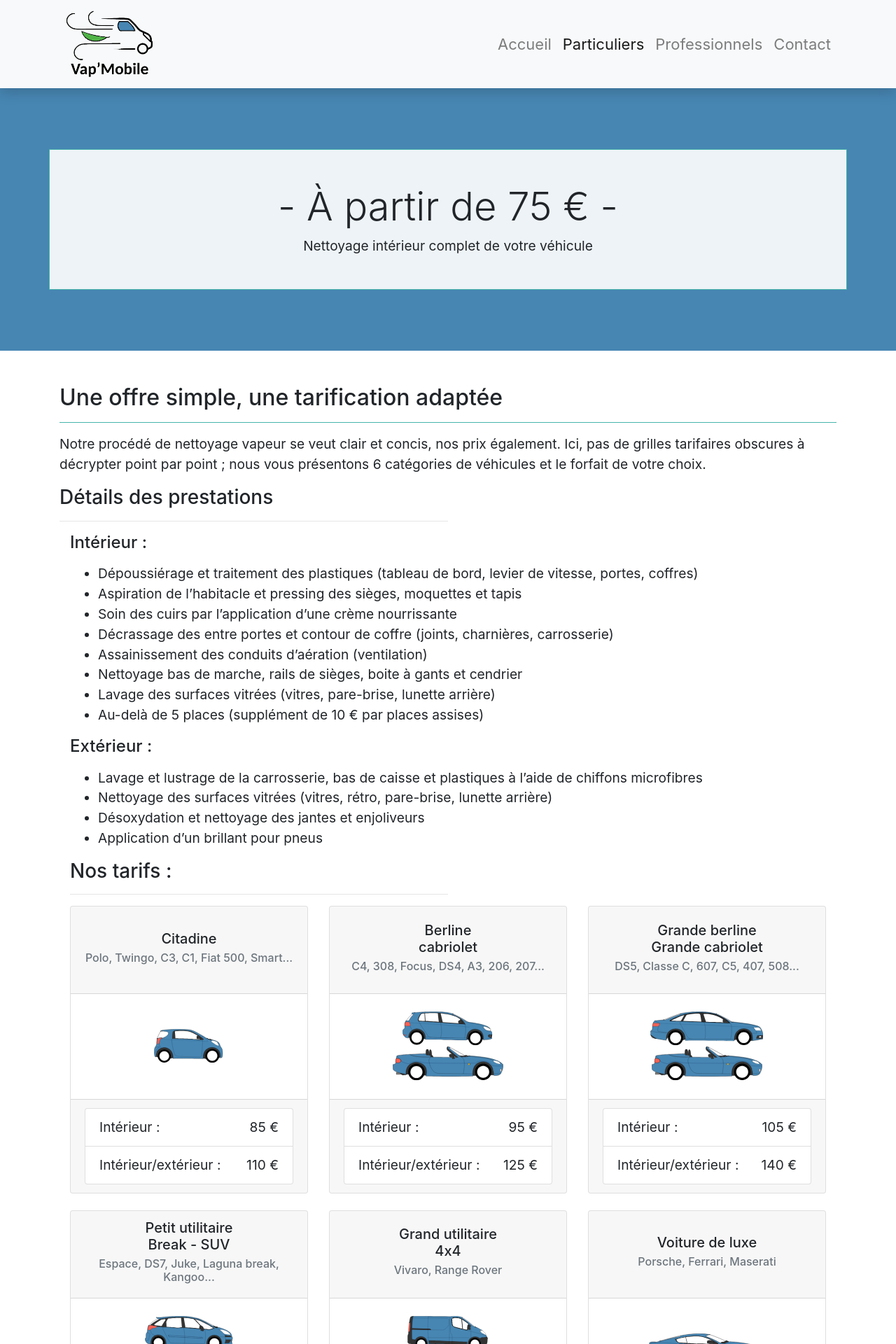
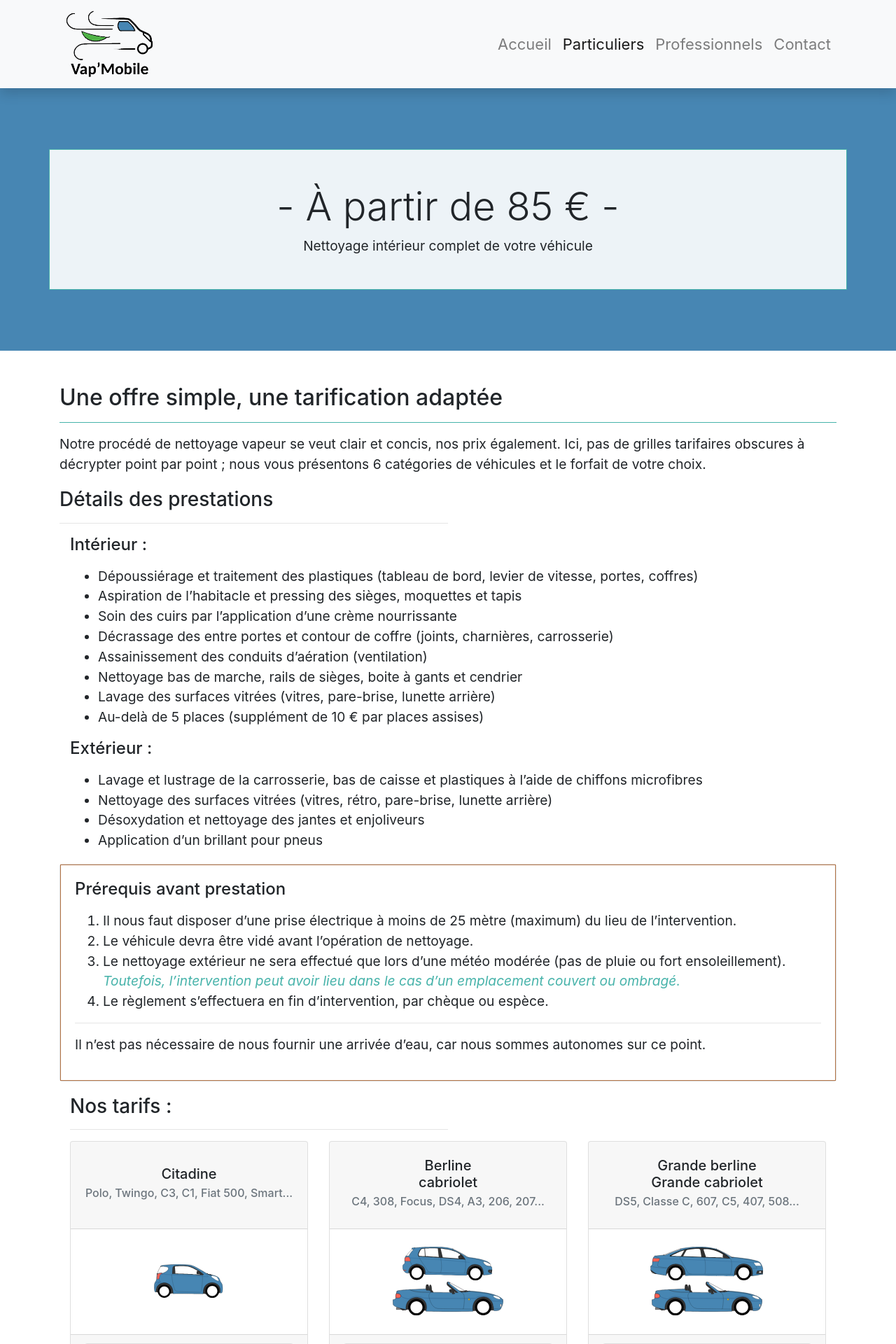
Before and after one commit to l-Aeden-l/vap-mobile, a Jekyll site: the page built from _pages/individual.html, in a window 1280 px wide. Shown: the top 1920 px of the page at 70% size. Built offline with Jekyll 4.4.1, drawn with Linux system fonts in a browser that asks for light colours.

Commit message:
Ajout fichier data 'important.yml' et section 'prérequis avant prestation pour page particulier et pro'

```diff
--- a/_data/home.yml
+++ b/_data/home.yml
@@ -15,7 +15,7 @@ sections:
     text: |
       Des études et des retours sur expérience démontrent que le nettoyage à la vapeur parvient à éliminer 99,99 % des virus dits " enveloppés (sphériques) " tels que la grippe ou encore le Coronavirus. C'est en effet l'action combinée de la pression, de la chaleur et du nettoyage microfibre qui garantit une totale désinfection des surfaces, sans l'aide d'aucun produit chimique. Le procédé consiste à progresser lentement sur les surfaces (~30cm/s), afin que l'action de la vapeur soit optimale.
   summary-cards:
-    title: "En résumé, le procédé est :"
+    title: "En résumé :"
     cards:
       - title: "Éfficace"
         icon : fa-thumbs-up
--- /dev/null
+++ b/_data/important.yml
@@ -0,0 +1,13 @@
+notes:
+  services-prerequisite:
+    title: Prérequis avant prestation
+    text: |
+      1. Il nous faut disposer d'une prise électrique à moins de 25 mètre (maximum) du lieu de l'intervention.
+      2. Le véhicule devra être vidé avant l'opération de nettoyage.
+      3. Le nettoyage extérieur ne sera effectué que lors d'une météo modérée (pas de pluie ou fort ensoleillement).
+      <i class="text-info">Toutefois, l'intervention peut avoir lieu dans le cas d'un emplacement couvert ou ombragé.</i>
+      4. Le règlement s'effectuera en fin d'intervention, par chèque ou espèce.
+
+      ---
+
+      Il n'est pas nécessaire de nous fournir une arrivée d'eau, car nous sommes autonomes sur ce point.
--- a/_data/individual.yml
+++ b/_data/individual.yml
@@ -1,5 +1,5 @@
 header:
-  title: "- À partir de 75 € -"
+  title: "- À partir de 85 € -"
   subtitle: Nettoyage intérieur complet de votre véhicule
 
 sections:
--- a/_pages/individual.html
+++ b/_pages/individual.html
@@ -3,13 +3,15 @@ title: Particuliers
 layout: default
 permalink: /particuliers/lavage-auto/
 ---
-
+<section>
   <h2>{{ site.data.individual.sections.introduction.title }}</h2>
   <hr />
   <p>
     {{ site.data.individual.sections.introduction.content | markdownify }}
   </p>
+</section>
 
+<section>
   <h3>{{ site.data.individual.sections.detail.title | markdownify }}</h3>
   <hr>
   <div class="services-detail">
@@ -18,8 +20,18 @@ permalink: /particuliers/lavage-auto/
     <p>{{ item.description | markdownify }}</p>
     {% endfor %}
   </div>
+</section>
 
-<div class="container">
+<section>
+  <div class="card">
+    <div class="card-body border border-warning">
+        <h4 class="card-title">{{ site.data.important.notes.services-prerequisite.title }}</h4>
+        <p class="card-text">{{ site.data.important.notes.services-prerequisite.text | markdownify }}</p>
+    </div>
+  </div>
+</section>
+
+<section class="container">
   <h3>{{ site.data.individual.sections.pricing.title }}</h3>
   <hr />
   <div class="row card-group car-categories">
@@ -49,9 +61,9 @@ permalink: /particuliers/lavage-auto/
     </div>
     {% endfor %}
   </div>
-</div>
+</section>
 
-<div class="container">
+<section class="container">
   <div class="row">
     <div class="col-md-8 offset-md-2 text-justify">
       <div class="alert alert-info" role="alert">
@@ -59,4 +71,4 @@ permalink: /particuliers/lavage-auto/
       </div>
     </div>
   </div>
-</div>
+</section>
--- a/assets/css/_sass/style.scss
+++ b/assets/css/_sass/style.scss
@@ -32,9 +32,10 @@ h3 + hr {
   width: 50%;
 }
 
-.why-steam section {
+section {
   margin-bottom: 1em;
 }
+
 .why-steam .card-body header {
   display: flex;
   align-items: center;
```
Lines whose indentation alone changed are shown as unchanged.
